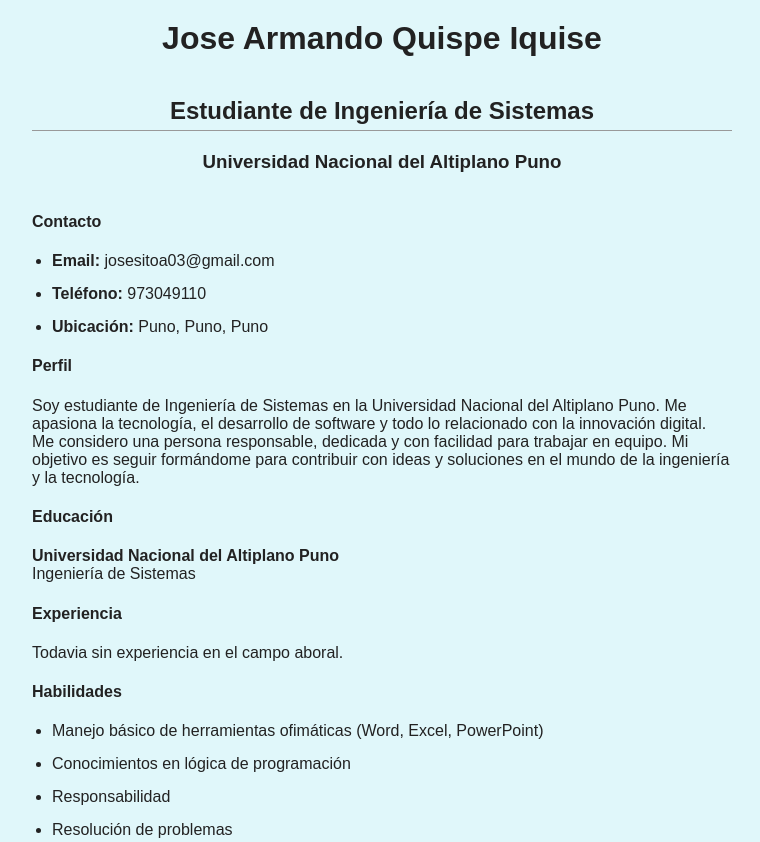
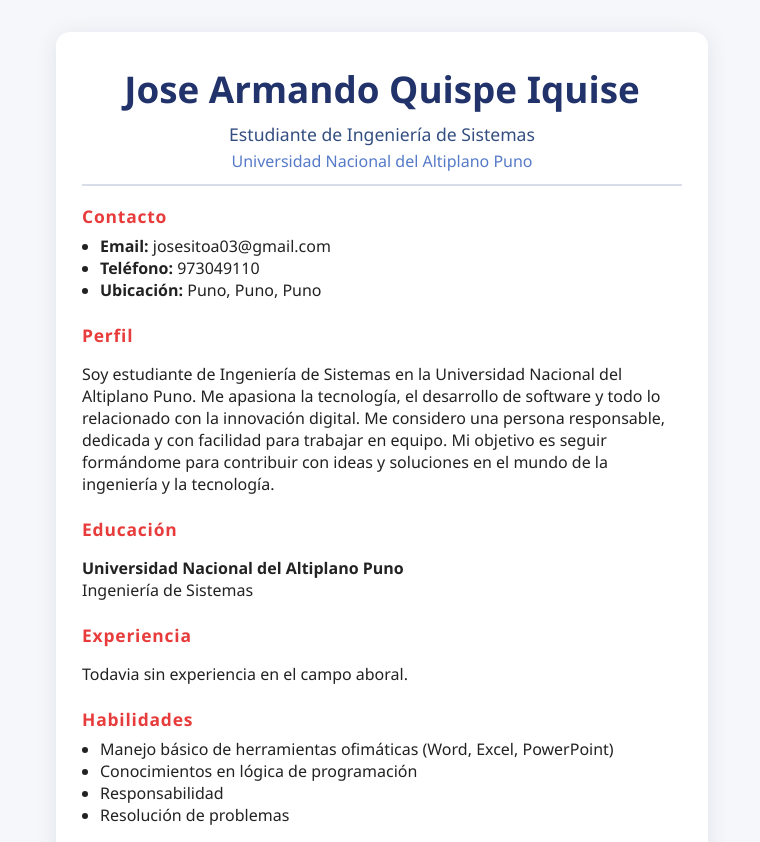
Before and after one commit to Jose-ops789/mi-cv-n, a plain HTML site: page index.html in a window 1280 px wide. Shown: the top 842 px of the page, without its empty margins (258-1018 px from the left). Drawn offline with Linux system fonts and the light colour scheme.

Commit message:
Update styles.css

```diff
--- a/styles.css
+++ b/styles.css
@@ -1,38 +1,64 @@
 body {
-  font-family: sans-serif;
-  background: #e0f7fa ;
-  color: #222;
-  max-width: 700px;
-  margin: auto;
-  padding: 20px;
+    background: #f6f7fb;
+    margin: 0;
+    font-family: 'Segoe UI', Arial, sans-serif;
+    color: #222;
 }
-
-header, footer {
-  text-align: center;
-  margin-bottom: 40px;
+.cv-container {
+    max-width: 600px;
+    background: #fff;
+    margin: 32px auto 0 auto;
+    padding: 32px 26px 26px 26px;
+    border-radius: 14px;
+    box-shadow: 0 3px 22px rgba(22,54,80,0.10);
 }
-
-h1 {
-  font-size: 2em;
-  margin: 0;
+header {
+    border-bottom: 2px solid #d8dee9;
+    padding-bottom: 12px;
+    margin-bottom: 18px;
+    text-align: center;
 }
-
-h2 {
-  margin-top: 40px;
-  border-bottom: 1px solid #999;
-  padding-bottom: 5px;
+header h1 {
+    font-size: 2.3rem;
+    color: #21336a;
+    margin: 0 0 8px 0;
 }
-
+header h2 {
+    font-size: 1.1rem;
+    font-weight: 400;
+    color: #334e80;
+    margin: 0 0 4px 0;
+}
+header h3 {
+    font-size: 1rem;
+    font-weight: 300;
+    color: #557ac8;
+    margin: 0;
+}
+section {
+    margin-bottom: 22px;
+}
+section h4 {
+    color: #e83b3b;
+    margin-bottom: 7px;
+    margin-top: 0;
+    font-size: 1.09rem;
+    letter-spacing: .8px;
+}
 ul {
-  padding-left: 20px;
+    margin-top: 0;
+    padding-left: 18px;
 }
-
-li {
-  margin-bottom: 15px;
+.contacto ul,
+.habilidades ul,
+.idiomas ul {
+    margin-bottom: 0;
 }
-
 footer {
-  margin-top: 60px;
-  font-size: 0.9em;
-  color: #666;
+    text-align: center;
+    color: #999;
+    font-size: 0.95rem;
+    margin-top: 26px;
+    padding-top: 12px;
+    border-top: 1px solid #eee;
 }
```
